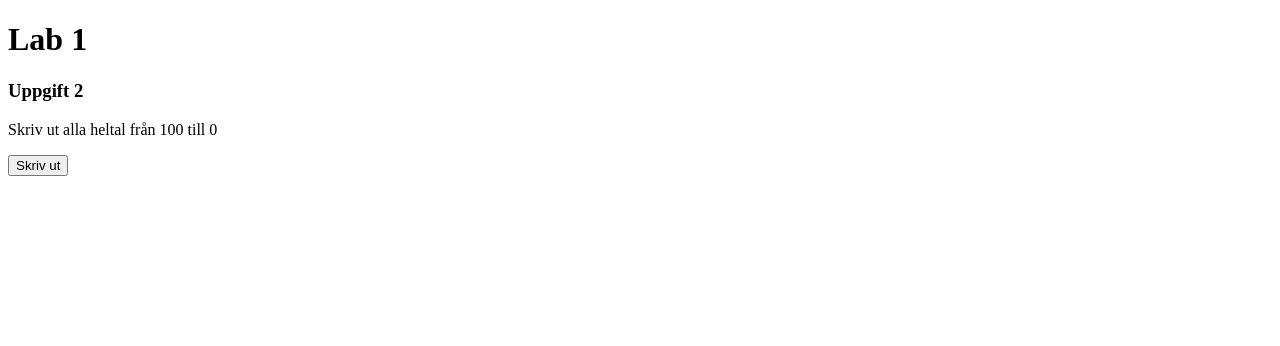
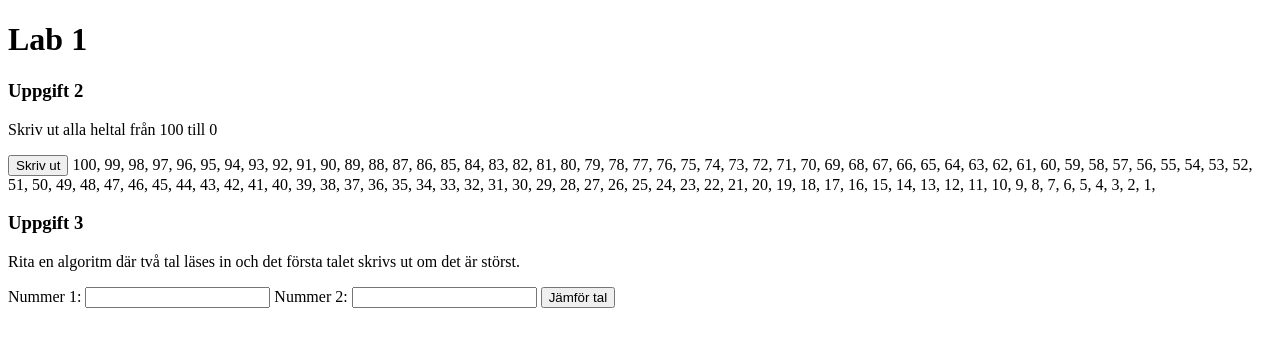
Before and after one commit to Bjorsch/javaScript, a plain HTML site: page JS_Lab1/JS_Lab1/index.html in a window 1280 px wide. Both pictures are taken after a click on the button "Skriv ut". Drawn offline with Linux system fonts and the light colour scheme.

Commit message:
uppgift3

```diff
--- a/JS_Lab1/JS_Lab1/JavaScript/index.js
+++ b/JS_Lab1/JS_Lab1/JavaScript/index.js
@@ -16,13 +16,21 @@ function MoneyPund(sekKronor) {
 
 //Uppgift 2
 
-function numbers() {
+function Numbers() {
     var text = '';
-    var i;
-    for (i = 100; i > 0; i--) {
-        text += i + '<br>';
+    for (var i = 100; i > 0; i--) {
+        text += i + ', ';
     }
     document.getElementById('result').innerHTML = text;
+}
+
+//Uppgift 3
+function IfHigh() {
+    var first = document.getElementById('nr1').value;
+    var second = document.getElementById('nr2').value;
+    if (first > second) {
+        document.getElementById('summa').innerHTML = first;
+    }
 }
 
 
--- a/JS_Lab1/JS_Lab1/index.html
+++ b/JS_Lab1/JS_Lab1/index.html
@@ -19,13 +19,22 @@
 <button type="button" onclick="MoneyPund()">Summa</button>
 <p id="resultPund"></p>
 <br/>-->
+
     <h3>Uppgift 2</h3>
     <p>Skriv ut alla heltal från 100 till 0</p>
+    <button onclick="Numbers()">Skriv ut</button>
+    <span id="result"></span>
 
-    <button onclick="numbers">Skriv ut</button>
-    <p id="result"></p>
+<h3>Uppgift 3</h3>
+<p>Rita en algoritm där två tal läses in och det första talet skrivs ut om det är störst.</p>
+<label for="nr1">Nummer 1: </label>
+<input type="number" id="nr1"/>
 
+<label for="nr2">Nummer 2:</label>
+<input type="number" id="nr2"/>
 
+<button onclick="IfHigh()">Jämför tal</button>
+    <span id="summa"></span>
 
     <!--<h3>Uppgift 2</h3>
         <p>Läs in två tal. Testa om det första talet är mer än dubbelt så stort som det andra talet. I så fall ska meddelandet bli: ”För stort tal”.</p>
```
Lines whose indentation alone changed are shown as unchanged.
